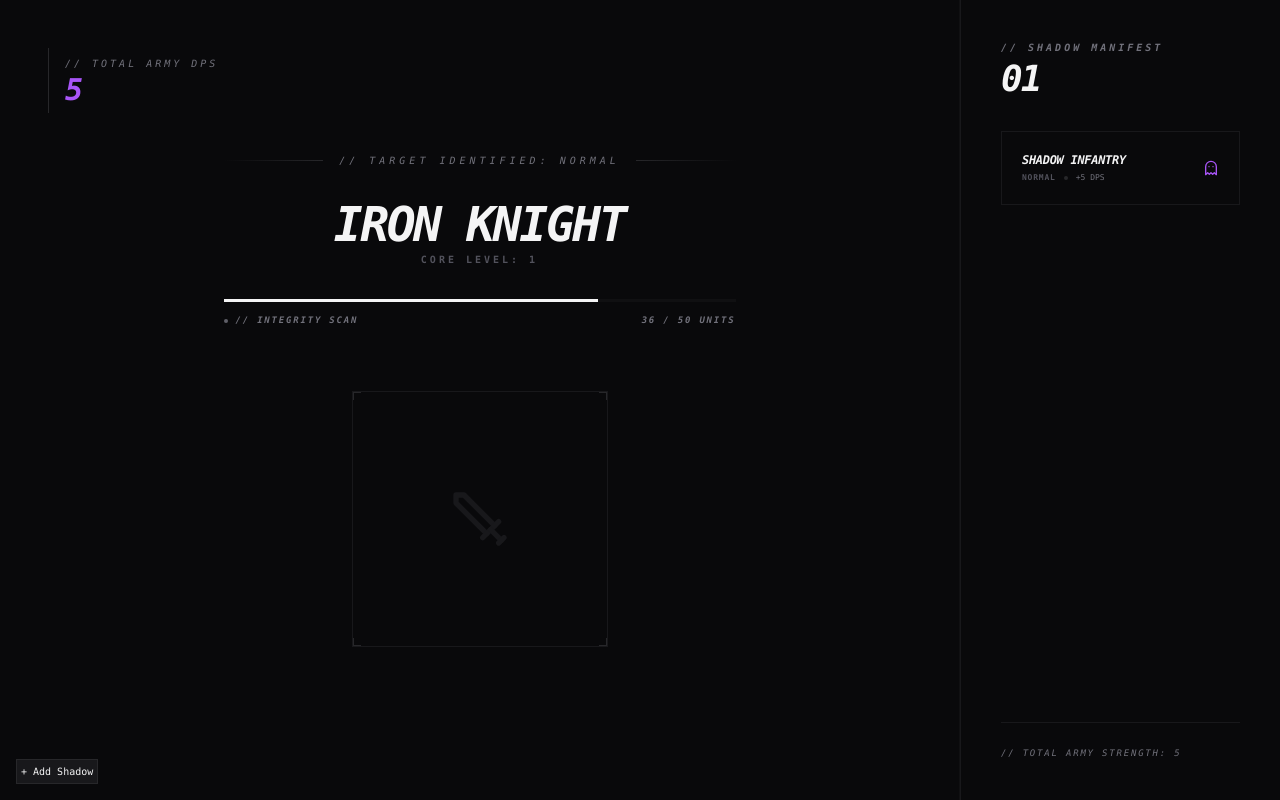
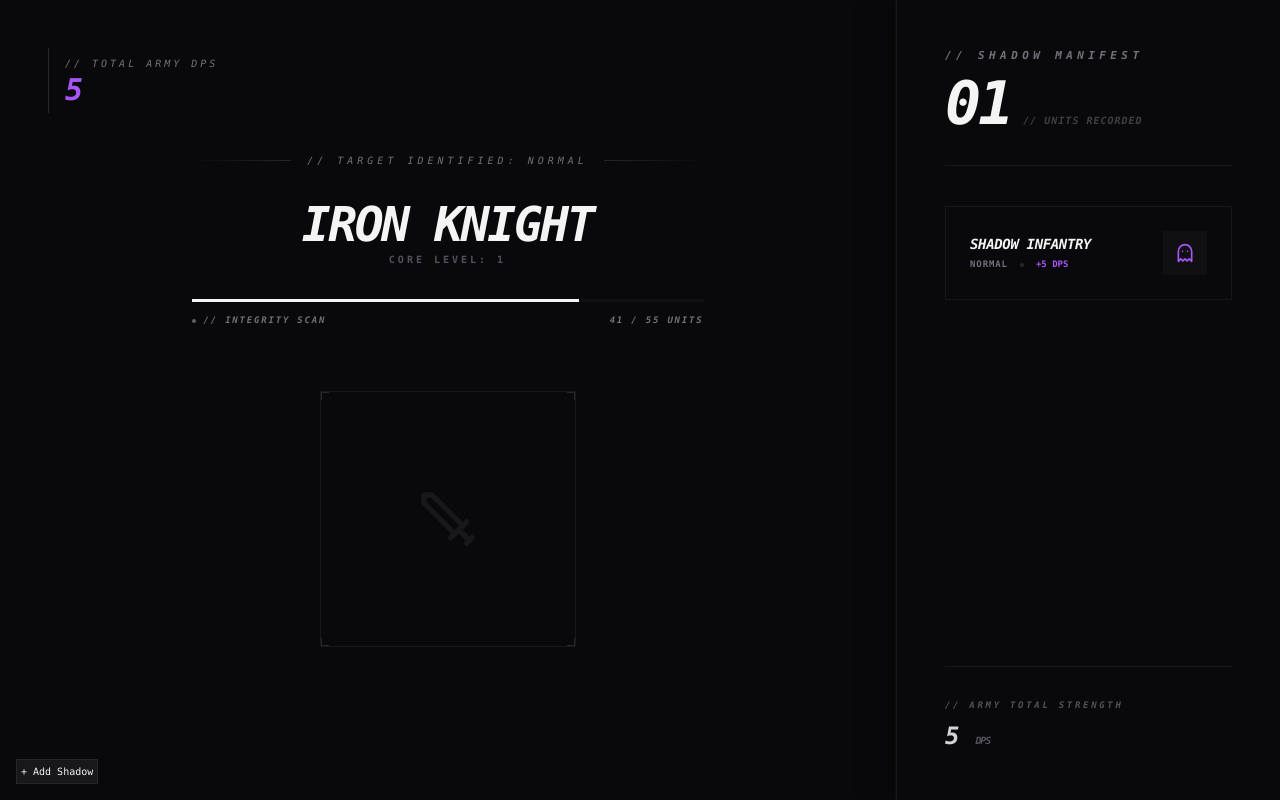
Before and after one commit to D-Seonay/domain-of-shadows, a React (Vite) app: page / in a window 1280 px wide. Both pictures are taken after a click on the button "+ Add Shadow". Built offline with nearby package versions, Linux system fonts and the light colour scheme.

Commit message:
fix: restore shop/fusion UI visibility and balance extraction difficulty

```diff
--- a/src/App.tsx
+++ b/src/App.tsx
@@ -82,15 +82,25 @@ export default function App() {
             </div>
           </div>
 
+          <div className="relative mt-6">
+            {player.mana >= 100 && !showShop && (
+              <motion.div
+                layoutId="shop-ping"
+                className="absolute -top-1 -right-1 w-3 h-3 bg-shadow rounded-full z-10"
+                animate={{ scale: [1, 1.5, 1], opacity: [1, 0.5, 1] }}
+                transition={{ duration: 2, repeat: Infinity }}
+              />
+            )}
             <button
               onClick={() => setShowShop(!showShop)}
-            className={`mt-4 flex items-center gap-3 px-4 py-2 border transition-all duration-500 ${showShop ? 'bg-zinc-100 text-zinc-950 border-zinc-100' : 'bg-transparent text-zinc-100 border-zinc-800 hover:border-zinc-500'}`}
+              className={`flex items-center gap-3 px-6 py-3 border transition-all duration-500 group ${showShop ? 'bg-zinc-100 text-zinc-950 border-zinc-100' : 'bg-transparent text-zinc-100 border-zinc-800 hover:border-shadow'}`}
             >
-            <FlaskConical className={`w-4 h-4 ${showShop ? '' : 'text-shadow'}`} />
+              <FlaskConical className={`w-4 h-4 transition-transform duration-500 group-hover:rotate-12 ${showShop ? '' : 'text-shadow'}`} />
               <span className="text-[10px] font-black uppercase tracking-[0.2em] italic">
                 {showShop ? '// CLOSE LAB' : '// ENHANCEMENT LAB'}
               </span>
             </button>
+          </div>
         </div>
 
         <div className="w-full max-w-2xl flex flex-col items-center gap-16">
--- a/src/components/ShadowInventory.tsx
+++ b/src/components/ShadowInventory.tsx
@@ -24,58 +24,78 @@ export const ShadowInventory = ({
   }, [army]);
 
   return (
-    <div className="flex flex-col gap-8 w-80 border-l border-zinc-900 p-10 bg-zinc-950 z-10">
-      <div className="flex flex-col gap-1">
-        <div className="text-[10px] uppercase text-zinc-500 font-black tracking-[0.3em] italic">
+    <div className="flex flex-col gap-10 w-96 border-l border-zinc-900 p-12 bg-zinc-950 z-10 shadow-[-10px_0_30px_rgba(0,0,0,0.3)]">
+      <div className="flex flex-col gap-2 border-b border-zinc-900 pb-8">
+        <div className="text-[11px] uppercase text-zinc-500 font-black tracking-[0.4em] italic">
           // SHADOW MANIFEST
         </div>
-        <div className="text-4xl font-black italic tracking-tighter">
+        <div className="flex items-baseline gap-3">
+          <div className="text-6xl font-black italic tracking-tighter">
             {army.length.toString().padStart(2, '0')}
+          </div>
+          <div className="text-[10px] text-zinc-700 uppercase font-bold tracking-widest italic">// UNITS RECORDED</div>
         </div>
       </div>
 
-      <div className="flex flex-col gap-4 overflow-y-auto pr-4 -mr-4 scrollbar-hide">
+      <div className="flex flex-col gap-6 overflow-y-auto pr-4 -mr-4 scrollbar-hide">
         {groupedArmy.length === 0 && (
-          <div className="text-zinc-500 text-[10px] uppercase tracking-widest py-12 border-t border-zinc-900 italic">
+          <div className="text-zinc-600 text-[10px] uppercase tracking-[0.3em] py-20 text-center italic border border-dashed border-zinc-900">
             // SCANNING FOR VIABLE ESSENCES...
           </div>
         )}
         {groupedArmy.map(({ shadow, count }) => (
-          <div key={`${shadow.name}-${shadow.rank}`} className="group flex flex-col gap-3 p-5 border border-zinc-900 bg-zinc-950 hover:bg-zinc-900/30 transition-all duration-500">
+          <div key={`${shadow.name}-${shadow.rank}`} className="group flex flex-col gap-4 p-6 border border-zinc-900 bg-zinc-950 hover:bg-zinc-900/40 hover:border-zinc-700 transition-all duration-500 relative">
             <div className="flex items-center justify-between">
               <div className="flex flex-col gap-1">
-                <span className="text-xs font-black italic uppercase tracking-tight text-zinc-100">
-                  {shadow.name} {count > 1 && <span className="text-shadow ml-1 font-mono">x{count}</span>}
+                <div className="flex items-center gap-2">
+                  <span className="text-sm font-black italic uppercase tracking-tight text-zinc-100">
+                    {shadow.name}
                   </span>
-                <div className="flex items-center gap-2">
-                  <span className="text-[8px] text-zinc-600 uppercase tracking-widest font-bold">
+                  {count > 1 && (
+                    <span className="px-2 py-0.5 bg-shadow/10 text-shadow text-[9px] font-black italic rounded-sm">
+                      x{count}
+                    </span>
+                  )}
+                </div>
+                <div className="flex items-center gap-3">
+                  <span className="text-[9px] text-zinc-500 uppercase tracking-widest font-bold">
                     {shadow.rank}
                   </span>
                   <div className="w-1 h-1 bg-zinc-800 rounded-full" />
-                  <span className="text-[8px] text-zinc-500 font-mono">
+                  <span className="text-[9px] text-shadow font-black tabular-nums">
                     +{(shadow.dps * count).toLocaleString()} DPS
                   </span>
                 </div>
               </div>
-              <Ghost className="w-4 h-4 text-shadow group-hover:text-shadow/80 transition-colors" />
+              <div className="p-3 bg-zinc-900/50 text-shadow group-hover:scale-110 transition-transform duration-500">
+                <Ghost className="w-5 h-5" />
+              </div>
             </div>
 
             {count >= 3 && shadow.rank !== 'monarch' && (
+              <div className="flex flex-col gap-3 pt-2 border-t border-zinc-900/50">
+                <div className="text-[8px] text-shadow font-black animate-pulse tracking-[0.3em] italic text-center">
+                  // RESONANCE DETECTED
+                </div>
                 <button
                   onClick={() => onMerge(shadow.name, shadow.rank)}
-                className="mt-2 flex items-center justify-center gap-2 py-2 border border-purple-900/50 text-[9px] text-purple-400 font-black uppercase tracking-widest italic hover:bg-purple-500 hover:text-zinc-950 transition-all duration-300"
+                  className="flex items-center justify-center gap-3 py-3 border border-purple-500 text-[10px] text-zinc-100 bg-purple-900/10 font-black uppercase tracking-[0.2em] italic hover:bg-purple-500 hover:text-zinc-950 transition-all duration-500"
                 >
                   <Merge className="w-3 h-3" />
-                // MERGE TRANCE
+                  // INITIATE MERGE
                 </button>
+              </div>
             )}
           </div>
         ))}
       </div>
 
-      <div className="mt-auto border-t border-zinc-900 pt-6">
-        <div className="text-[9px] text-zinc-500 uppercase tracking-[0.2em] italic">
-          // TOTAL ARMY STRENGTH: {(army.reduce((acc, s) => acc + s.dps, 0)).toLocaleString()}
+      <div className="mt-auto border-t border-zinc-900 pt-8 flex flex-col gap-2">
+        <div className="text-[9px] text-zinc-600 uppercase tracking-[0.3em] italic font-black">
+          // ARMY TOTAL STRENGTH
+        </div>
+        <div className="text-2xl font-black italic text-zinc-300 tracking-tighter">
+          {(army.reduce((acc, s) => acc + s.dps, 0)).toLocaleString()} <span className="text-[10px] text-zinc-600 ml-1">DPS</span>
         </div>
       </div>
     </div>
--- a/src/hooks/useGameState.ts
+++ b/src/hooks/useGameState.ts
@@ -38,10 +38,10 @@ const createEnemy = (playerLevel: number): Enemy => {
   const rank = monster.ranks[Math.floor(Math.random() * monster.ranks.length)];
 
   let multiplier = 1;
-  if (rank === 'elite') multiplier = 2;
-  if (rank === 'boss') multiplier = 5;
+  if (rank === 'elite') multiplier = 3;
+  if (rank === 'boss') multiplier = 10;
 
-  const maxHp = playerLevel * 50 * multiplier;
+  const maxHp = (playerLevel * 50 + (playerLevel ** 2) * 5) * multiplier;
 
   return {
     id: Math.random().toString(36).substr(2, 9),
@@ -98,7 +98,10 @@ export const useGameState = () => {
       if (prev.hp <= 0) return prev;
       const newHp = Math.max(0, prev.hp - finalDamage);
       if (newHp === 0) {
-        setExtraction({ active: true, attempts: 3, timeLeft: 10, targetEnemy: { ...prev, hp: 0 } });
+        // Only trigger extraction for non-normal enemies (Elite, Boss, etc.)
+        if (prev.rank !== 'normal') {
+          setExtraction({ active: true, attempts: 3, timeLeft: 10, targetEnemy: { ...prev, hp: 0 } });
+        }
 
         // Grant exp and mana on kill
         setPlayer(p => {
@@ -125,7 +128,7 @@ export const useGameState = () => {
           };
         });
 
-        return { ...prev, hp: 0 }; // Keep the dead enemy displayed during extraction
+        return { ...prev, hp: 0 }; // Keep the dead enemy displayed during extraction (or for immediate respawn)
       }
       return { ...prev, hp: newHp };
     });
@@ -141,7 +144,7 @@ export const useGameState = () => {
         if (prev.timeLeft <= 1) {
           clearInterval(timer);
           // Auto-fail if time runs out
-          return INITIAL_EXTRACTION;
+          return { ...INITIAL_EXTRACTION, active: false };
         }
         return { ...prev, timeLeft: prev.timeLeft - 1 };
       });
@@ -150,12 +153,13 @@ export const useGameState = () => {
   }, [extraction.active]);
 
   const attemptExtraction = useCallback(() => {
-    const success = Math.random() < (0.4 + upgrades.extractionChance);
+    // Lower base chance to 20%
+    const success = Math.random() < (0.2 + upgrades.extractionChance);
 
     if (success) {
       const target = extraction.targetEnemy;
       addShadow({
-        id: Math.random().toString(),
+        id: Math.random().toString(36).substr(2, 9),
         name: `Shadow ${target?.name || 'Soldier'}`,
         rank: target?.rank || 'normal',
         dps: (target?.level || 1) * 5
```
Also changed, not shown: src/components/UpgradeShop.tsx (+32 -21 lines), 1 other file (tests, documents, lock files or other folders). Lines whose indentation alone changed are shown as unchanged.
